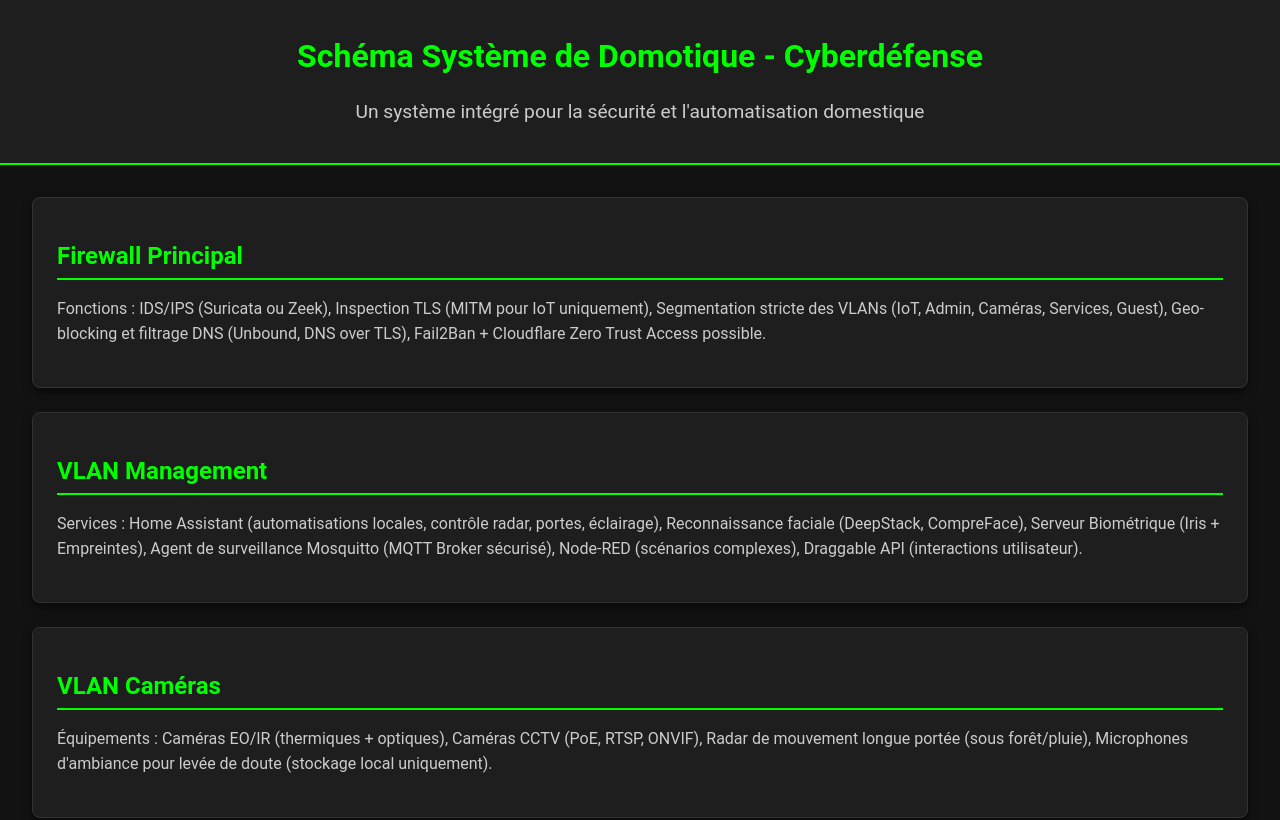
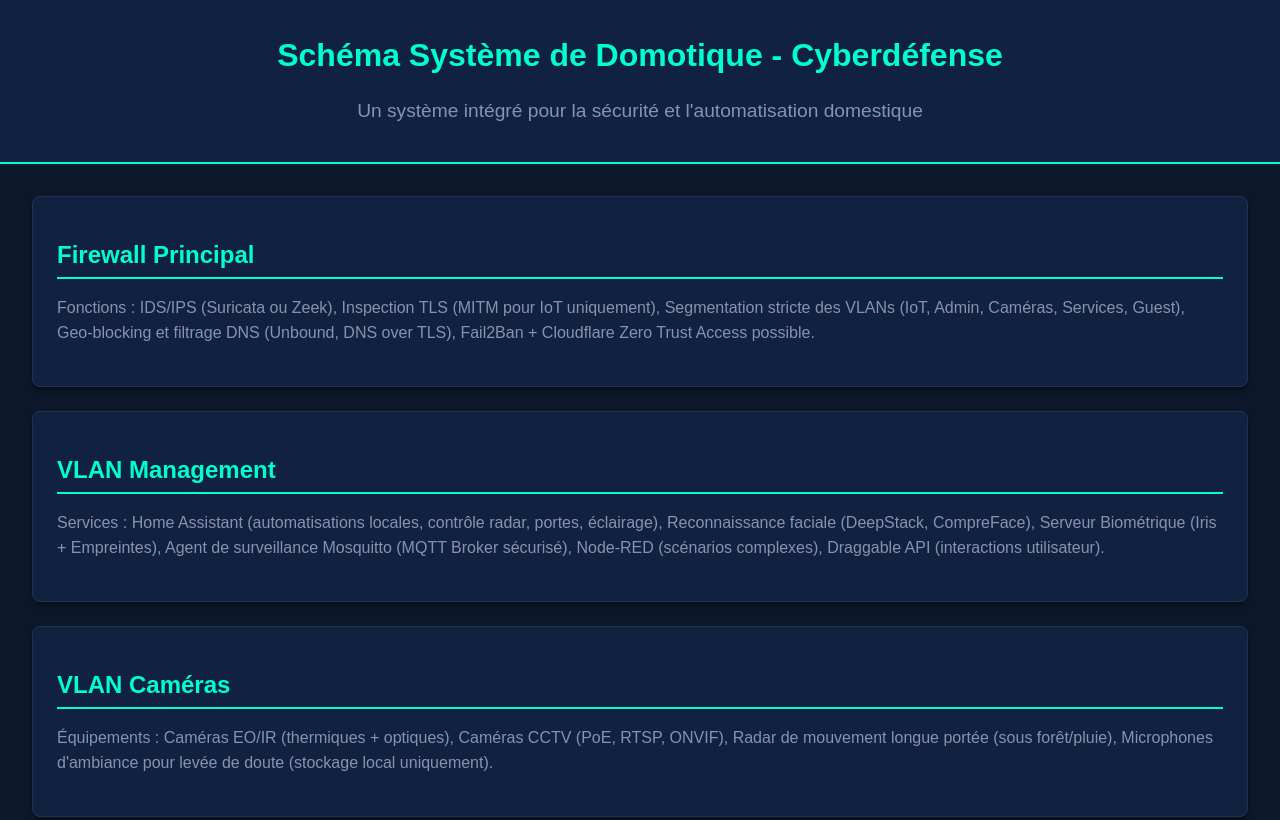
Before and after one commit to Reaper-Official/personnallaboratory, a plain HTML site: page index.html in a window 1280 px wide. Shown: the top 820 px of the page. Drawn offline with nearby package versions, Linux system fonts and the light colour scheme.

Commit message:
Update styles.css

```diff
--- a/styles.css
+++ b/styles.css
@@ -1,23 +1,23 @@
 body {
-    font-family: 'Roboto', sans-serif;
+    font-family: 'Orbitron', sans-serif;
     margin: 0;
     padding: 0;
-    background-color: #121212;
-    color: #ffffff;
+    background-color: #0d192b;
+    color: #00ffcc;
 }
 
 header {
-    background-color: #1e1e1e;
-    color: #00ff00;
+    background-color: #112240;
+    color: #00ffcc;
     padding: 1rem;
     text-align: center;
-    border-bottom: 2px solid #00ff00;
+    border-bottom: 2px solid #00ffcc;
 }
 
 header p {
     font-size: 1.2rem;
     margin-top: 0.5rem;
-    color: #cccccc;
+    color: #8892b0;
 }
 
 main {
@@ -25,8 +25,8 @@ main {
 }
 
 section {
-    background-color: #1e1e1e;
-    border: 1px solid #333;
+    background-color: #112240;
+    border: 1px solid #213354;
     border-radius: 8px;
     margin-bottom: 1.5rem;
     padding: 1.5rem;
@@ -40,13 +40,13 @@ section:hover {
 }
 
 h2 {
-    color: #00ff00;
-    border-bottom: 2px solid #00ff00;
+    color: #00ffcc;
+    border-bottom: 2px solid #00ffcc;
     padding-bottom: 0.5rem;
     margin-bottom: 1rem;
 }
 
 p {
-    color: #cccccc;
+    color: #8892b0;
     line-height: 1.6;
 }
```
